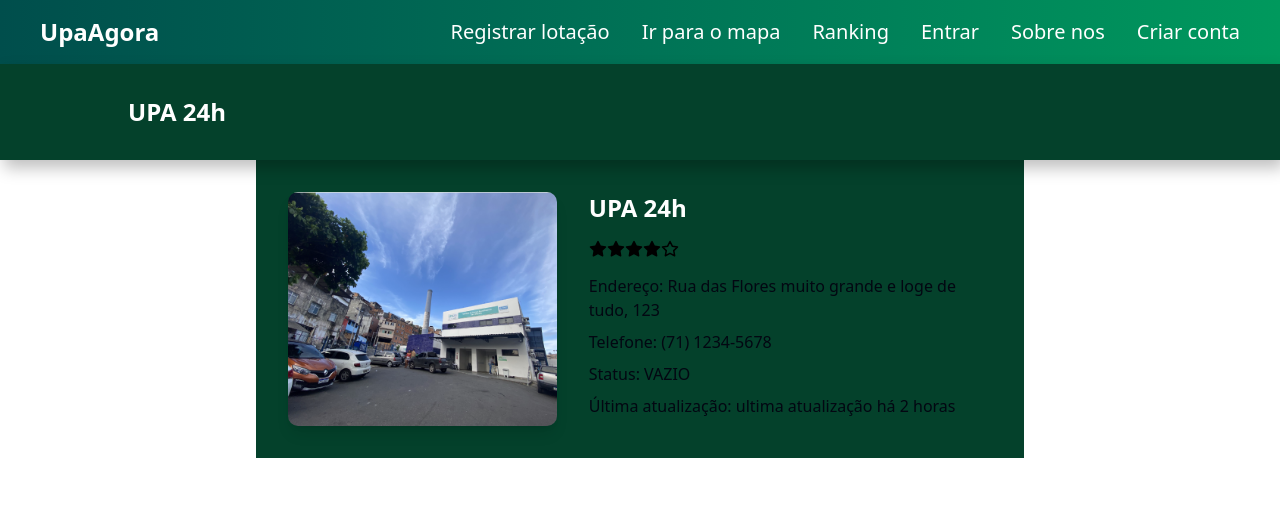
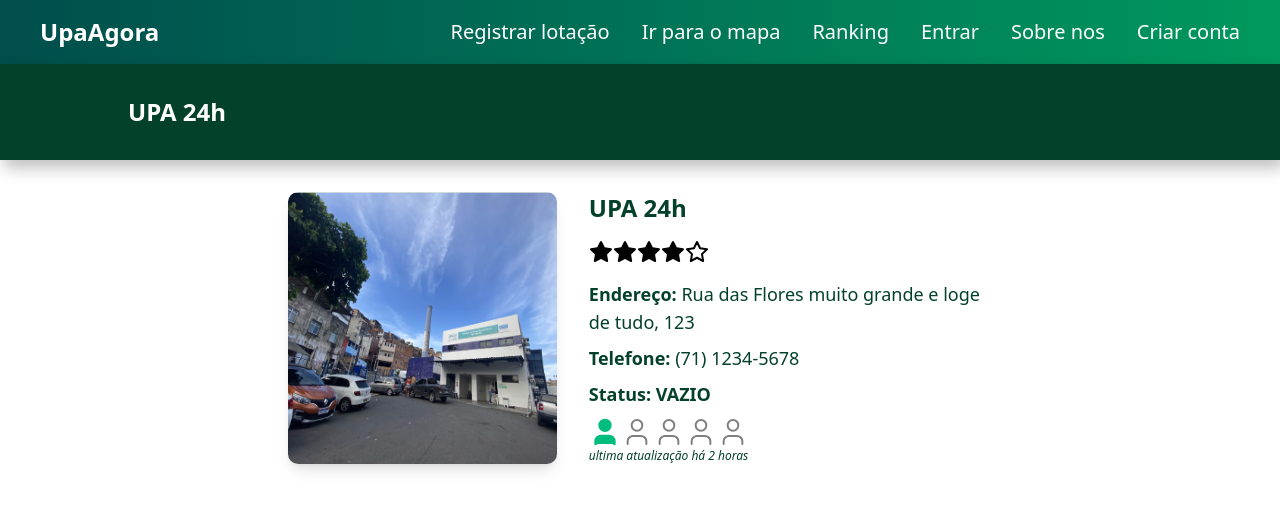
Before and after one commit to N1nh4/frontend-lab-web, a Next.js app: page /unidades/1 in a window 1280 px wide. Shown: the top 510 px of the page. Built offline with nearby package versions, Linux system fonts and the light colour scheme.

Commit message:
estrutura com os tamanhos montada

```diff
--- a/src/app/(paginas)/(public)/unidades/[id]/page.tsx
+++ b/src/app/(paginas)/(public)/unidades/[id]/page.tsx
@@ -6,7 +6,7 @@ import { useParams } from "next/navigation";
 import React from "react";
 import Image from "next/image";
 import { UnidadeSaude, allUnidadesData } from '@/data/unidades';
-import { renderStars } from "@/lib/utils/rendering";
+import { renderStars, renderUserIcons } from "@/lib/utils/rendering";
 
 export default function UnidadeDetalhesPage() {
     const navLinks = [
@@ -40,7 +40,7 @@ export default function UnidadeDetalhesPage() {
        <main className="w-full min-h-screen flex flex-col items-center justify-start ">
             <Cabecalho navLinks={navLinks} />
             <BarraTitulo titulo={unidade.titulo} />
-            <div className="flex bg-verdeEscuro w-3/5 p-8">
+            <div className="flex  w-3/5 p-8 text-verdeEscuro">
                 <div className="flex w-2/5 mr-8">
                     <Image
                         src={unidade.imagem}
@@ -50,15 +50,18 @@ export default function UnidadeDetalhesPage() {
                         className="rounded-lg shadow-lg"
                     />
                 </div>
-                <div className="flex flex-col justify-center  w-3/5 ">
-                    <h2 className="text-2xl font-bold text-white mb-4">{unidade.titulo}</h2>
+                <div className="flex flex-col justify-center text-lg  w-3/5 ">
+                    <h2 className="text-2xl font-bold  mb-4">{unidade.titulo}</h2>
                     <div className="flex items-center mb-4">
-                        {renderStars(unidade.avaliacaoEstrela)}
+                        {renderStars(unidade.avaliacaoEstrela, 24)}
                     </div>
-                    <p className="mb-2">Endereço: {unidade.endereco}</p>
-                    <p className="mb-2">Telefone: {unidade.telefone}</p>
-                    <p className="mb-2">Status: {unidade.status}</p>
-                    <p className="mb-2">Última atualização: {unidade.ultimaAtualizacao}</p>
+                    <p className="mb-2"><span className="font-bold">Endereço:</span> {unidade.endereco}</p>
+                    <p className="mb-2"><span className="font-bold">Telefone:</span> {unidade.telefone}</p>
+                    <p className="mb-2 font-bold">Status: {unidade.status}</p>
+
+                    <span className="flex">{renderUserIcons(unidade.status, 32)}</span>
+                    <p className="italic text-xs"> {unidade.ultimaAtualizacao}</p>
+
                 </div>
             </div>
        </main>
```
